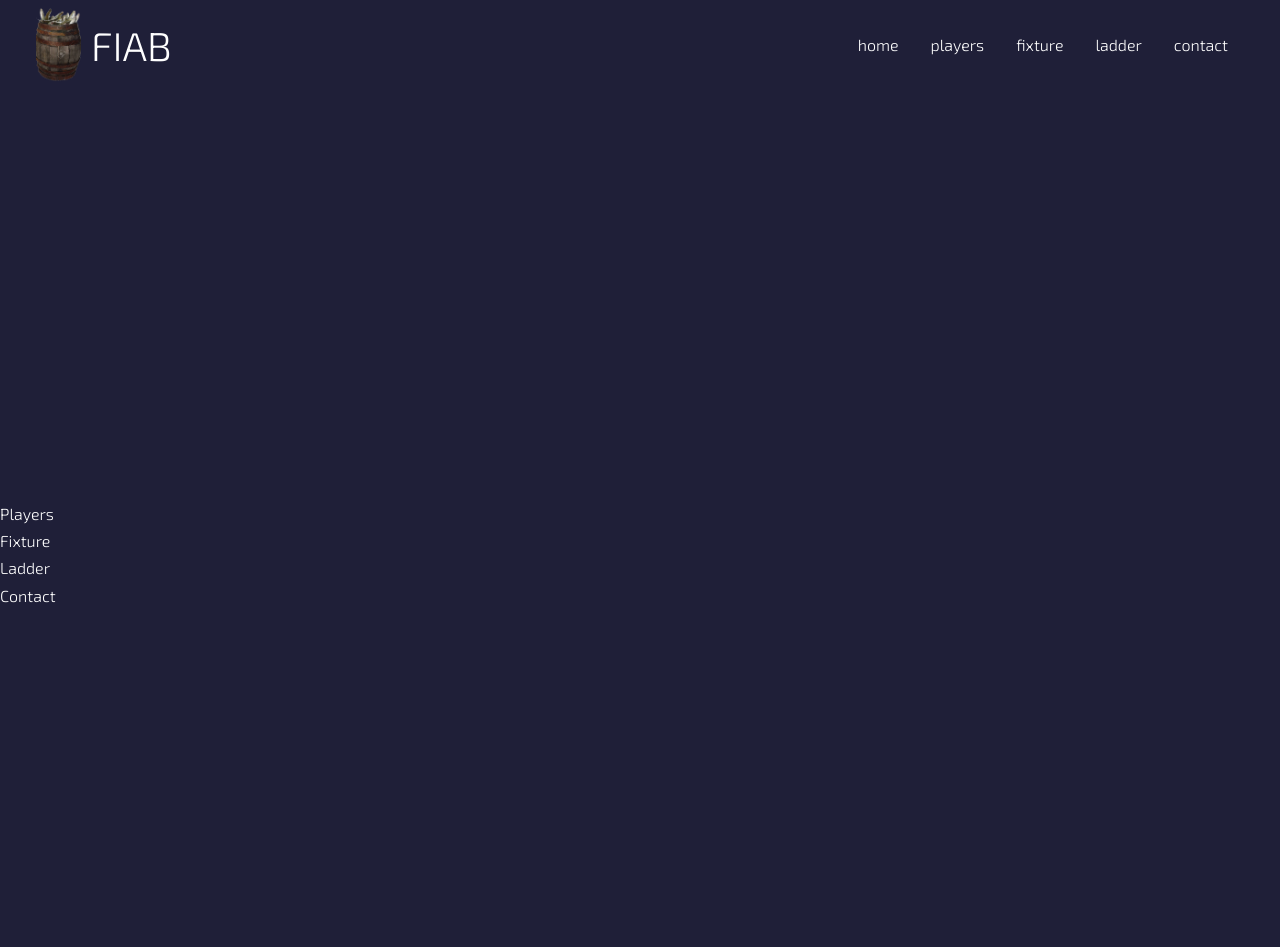
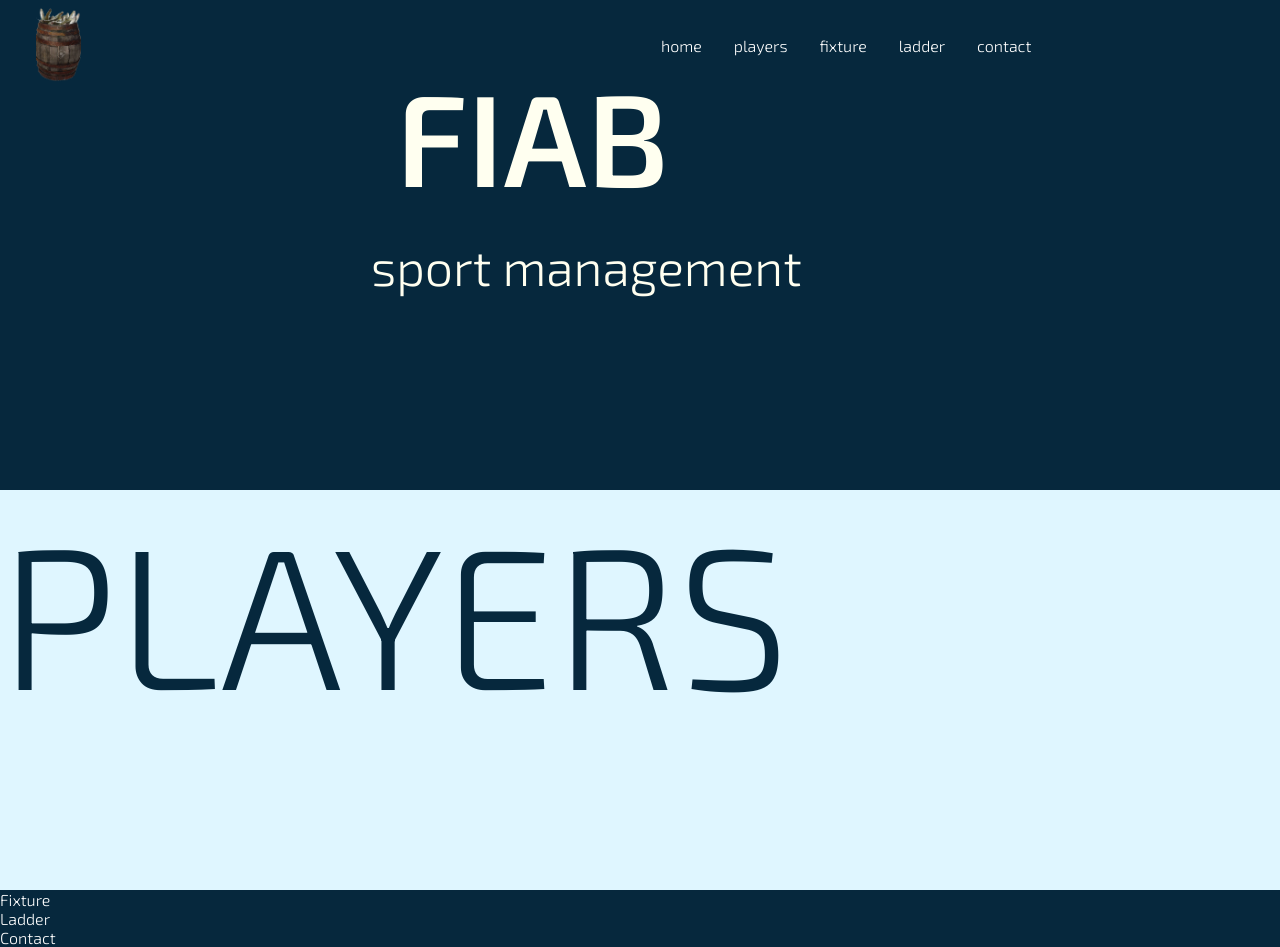
Before and after one commit to tomsshanley/fiab, a React (Create React App) app: page / in a window 1280 px wide. Before the commit the page ends 800 px from the top, so only its background shows below. Built offline with nearby package versions, Linux system fonts and the light colour scheme.

Commit message:
showcase

```diff
--- a/src/components/Nav/Nav.css
+++ b/src/components/Nav/Nav.css
@@ -4,14 +4,14 @@
     width: 100%;
     top: 0;
     left: 0;
-    z-index: 1;
+    z-index: 3;
     transition: .3s ease-in;
     overflow: hidden;
     background-color:var(--color-bg);
 }
 
 .header .navbar {
-    display: flex;
+
     justify-content: space-between;
     align-items: center;
     max-width: 1240px;
@@ -22,14 +22,14 @@
 
 .logo {
     display: flex;
-    justify-content: flex-start;
+    grid-area: 0 / 2 / 1 / 3;
 }
 
 #title {
     margin-left: 10px;
+    color: var(--color-white);
     align-self: center;
-    justify-self: flex-start;
-    color: var(--color-white);
+    display: none;
 }
 
 .header .nav-menu a {
@@ -44,6 +44,7 @@
 
 .header .nav-menu {
     display: flex;
+    grid-area: 1 / 7 / 1 /12;
 }
 
 .header .nav-item {
@@ -83,6 +84,7 @@
 
     .hamburger {
         display: block;
+        grid-area: 1 / 12 / 1 /12;
     }
 
     .nav-menu {
--- a/src/components/Nav/Nav.jsx
+++ b/src/components/Nav/Nav.jsx
@@ -12,8 +12,8 @@ const Nav = () => {
   const closeMenu = () => setClick(false)
 
   return (
-    <div className='header'>
-      <nav className="navbar">
+    <div className='header '>
+      <nav className="navbar grid">
         {/* Logo */}
         <a href='/' className='logo'>
           <img src={logo} alt='logo' />
--- a/src/components/Players/Players.css
+++ b/src/components/Players/Players.css
@@ -0,0 +1,9 @@
+#players {
+    height: 400px;
+    background-color: var(--color-bg-secondary);
+    color: var(--color-bg);
+}
+
+#players-title {
+    font-size: 200px;
+}
--- a/src/components/Players/Players.jsx
+++ b/src/components/Players/Players.jsx
@@ -3,7 +3,13 @@ import './Players.css'
 
 const Players = () => {
   return (
-    <div>Players</div>
+    <div id="players">
+      <h1 id='players-title'>PLAYERS</h1>
+      <div id="profile1"></div>
+      <div id="profile2"></div>
+      <div id="profile3"></div>
+
+    </div>
   )
 }
 
--- a/src/components/Showcase/Showcase.css
+++ b/src/components/Showcase/Showcase.css
@@ -1,6 +1,57 @@
 .showcase {
     position: inherit;
     width: 100%;
-    height: 500px;
+    height: 700px;
     margin: auto;
+    margin-top: 90px;
+    background-image: url(../../assets/Rex.png);
+    background-repeat: no-repeat;
+    background-size: 1000px;
+    background-position: 0% -125%;
+    filter: sepia(50%);
+    color: var(--color-bg-secondary);
 }
+
+#showcase-title {
+    font-size: 400px;
+    grid-column: 2 / 10;
+    grid-row: auto;
+    font-weight: 700;
+    line-height: 0.7;
+}
+
+#showcase-subtitle {
+    font-size: 50px;
+    grid-area: 2 / 7 / 6 / 11;
+    line-height: 0.1;
+}
+
+
+@media screen and (max-width: 1331px) {
+    #showcase-subtitle {
+        font-size: 50px;
+        grid-area: 2 / 2 / 6 / 11;
+        line-height: 1;
+        text-align: center;
+        justify-self: center;
+    }
+
+    #showcase-title {
+        font-size: 130px;
+        grid-column: 2 / 10;
+        grid-row: auto;
+        font-weight: 700;
+        line-height: 0.7;
+        text-align: center;
+        justify-self: center;
+    }
+    .showcase {
+    background-size: 400px;
+    background-position: 300% 257%;
+    filter: sepia(50%);
+    color: var(--color-bg-secondary);
+    display: flex;
+    justify-content: space-between;
+    height: 400px;
+    }
+}
--- a/src/components/Showcase/Showcase.jsx
+++ b/src/components/Showcase/Showcase.jsx
@@ -1,9 +1,12 @@
 import React from 'react'
 import './Showcase.css'
+import Rex from '../../assets/Rex.png'
 const Showcase = () => {
   return (
-    <div className='showcase'>
-      <div id="title">FIAB</div>
+    <div className='showcase grid'>
+      <h1 id='showcase-title'>FIAB</h1>
+      <h2 id='showcase-subtitle'>sport management</h2>
+
     </div>
   )
 }
--- a/src/index.css
+++ b/src/index.css
@@ -10,9 +10,16 @@
     text-decoration: none;
 }
 
+.grid {
+    display: grid;
+    grid-template-columns: repeat(12, 1fr);
+    gap: 10px;
+}
+
 :root {
-    --color-bg: #1f1f38;
+    --color-bg: #06283D;
     --color-bg-varient: #2c2c6c;
+    --color-bg-secondary: #DFF6FF;
     --color-primary: #4db5ff;
     --color-primary-varient: rgba(77,181,255,0.4);
     --color-white: #fff;
@@ -42,8 +49,9 @@ body {
     font-family: 'Exo 2', sans-serif;
     background: var(--color-bg);
     color: var(--color-white);
-    line-height: 1.7;
+
     /* background-image: url(../src/assets/Rex.png); */
+
 }
 
 /* GENERAL STYLES */
@@ -104,11 +112,6 @@ a:hover {
     color: var(--color-bg);
 }
 
-img {
-    display: block;
-    width: 100%;
-    object-fit: cover;
-}
 
 /* --------------------Media queiers----------------------- */
 /* Medium Devices (tablets) */
```
